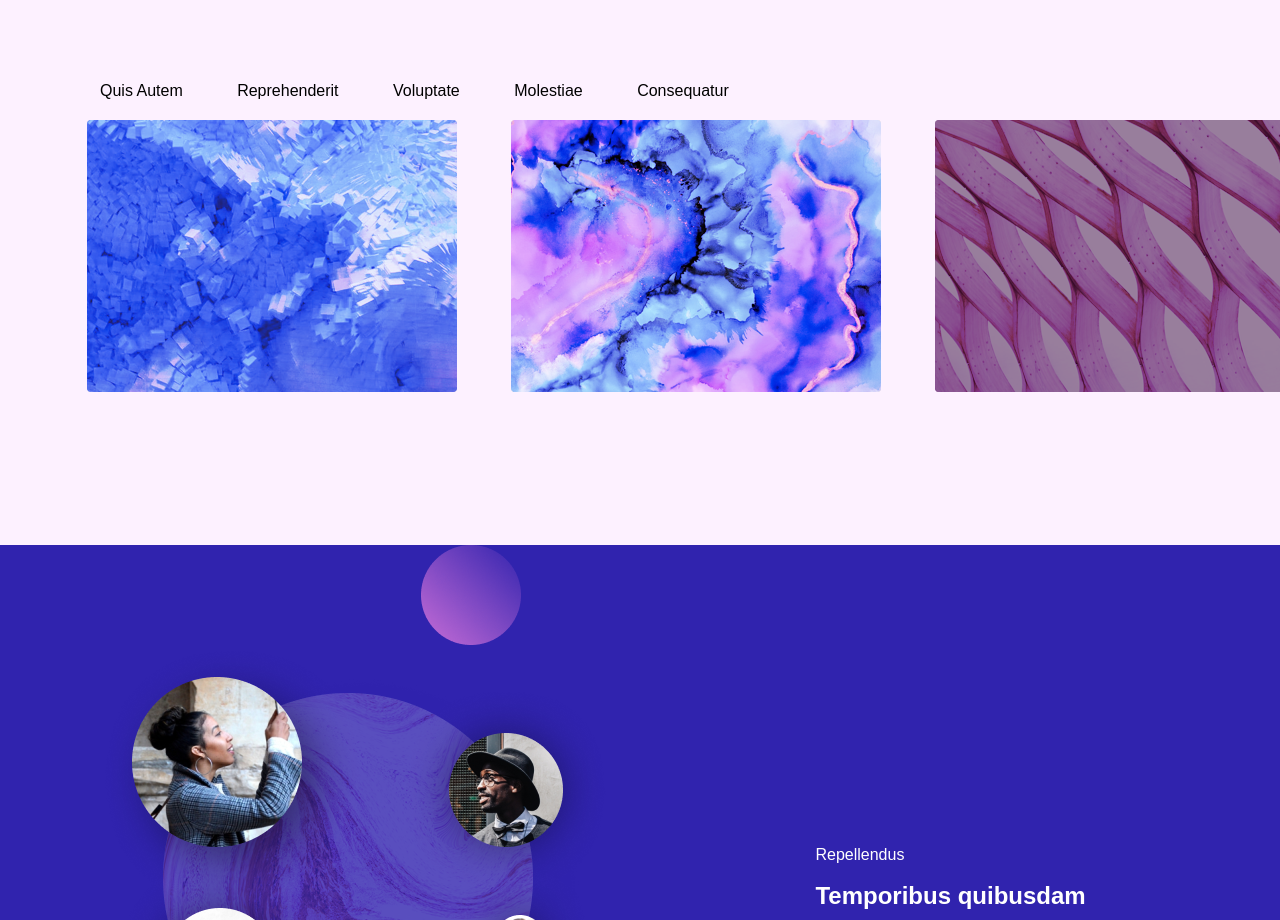
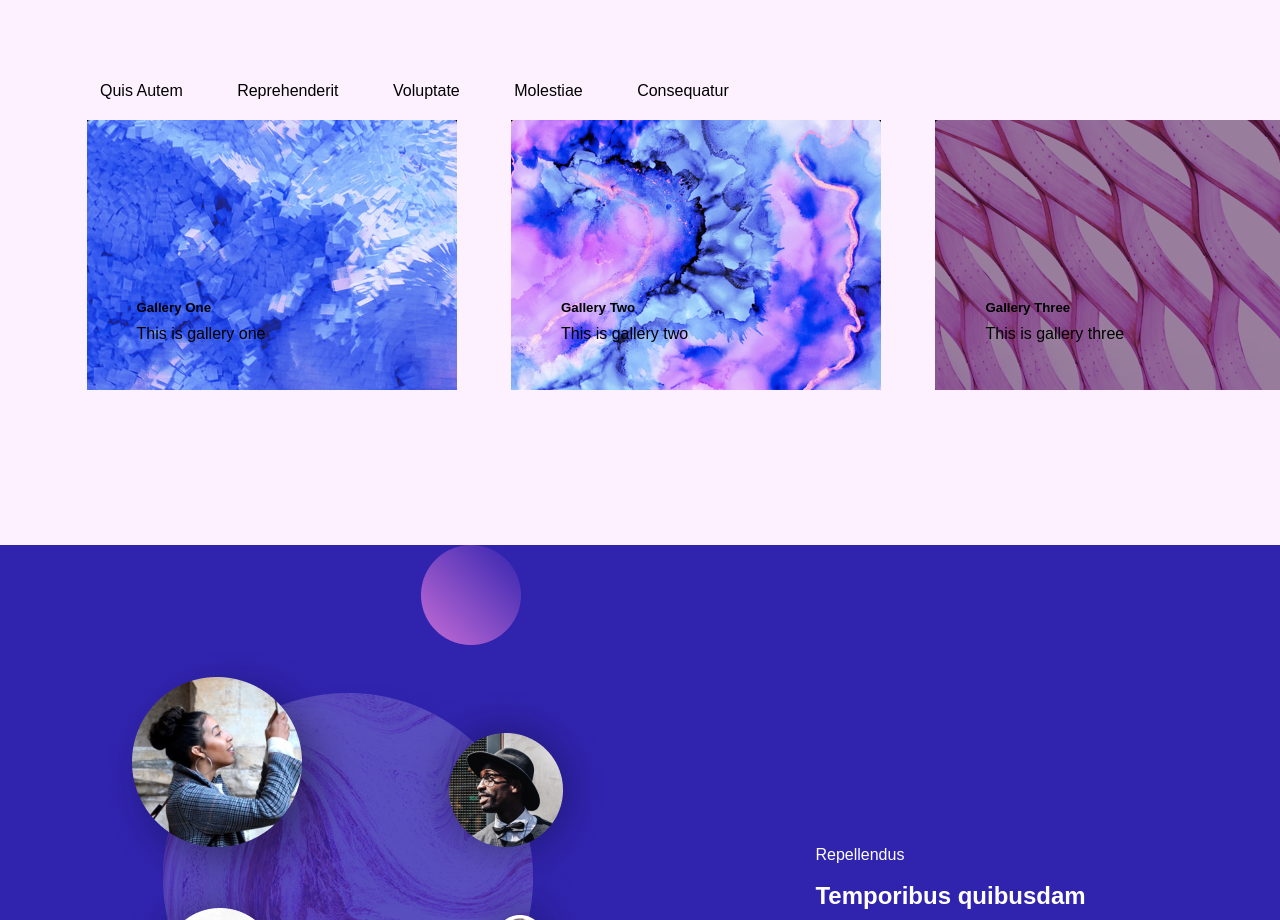
Before and after one commit to hafiyb/day2, a plain HTML site: page index.html in a window 1280 px wide. Shown: the part 980-1900 px from the top of the page. Drawn offline with Linux system fonts and the light colour scheme.

Commit message:
changed images in content section 1 to become background images, added text

```diff
--- a/index.html
+++ b/index.html
@@ -95,6 +95,18 @@
         #gallery{
             margin-top: 20px;
             text-align: center;
+        }
+
+        .gallery-box{
+            margin:0;
+            margin-right: 50px;
+            padding: 180px 0 0 50px;
+            height: 270px;
+            width: 370px;
+            text-align: left;
+            overflow: hidden;
+            background-color: black;
+            display: inline-block;
         }
 
         .gallery-images{
@@ -201,9 +213,21 @@
                     <li>Consequatur</li>
                 </ul>
                 <div id="gallery">
-                    <img class="gallery-images" src="assets/gallery_1.png" alt="">
+                    <div class="gallery-box" style="background-image: url(assets/gallery_1.png)">
+                        <h5 style="margin-bottom: 10px;">Gallery One</h5>
+                        <p>This is gallery one</p>
+                    </div>
+                    <div class="gallery-box" style="background-image: url(assets/gallery_2.png)">
+                        <h5 style="margin-bottom: 10px;">Gallery Two</h5>
+                        <p>This is gallery two</p>
+                    </div>
+                    <div class="gallery-box" style="background-image: url(assets/gallery_3.png)">
+                        <h5 style="margin-bottom: 10px;">Gallery Three</h5>
+                        <p>This is gallery three</p>
+                    </div>
+                    <!-- <img class="gallery-images" src="assets/gallery_1.png" alt="">
                     <img class="gallery-images" src="assets/gallery_2.png" alt="">
-                    <img class="gallery-images" src="assets/gallery_3.png" alt="">
+                    <img class="gallery-images" src="assets/gallery_3.png" alt=""> -->
                 </div>
             </div>
         </div>
```
